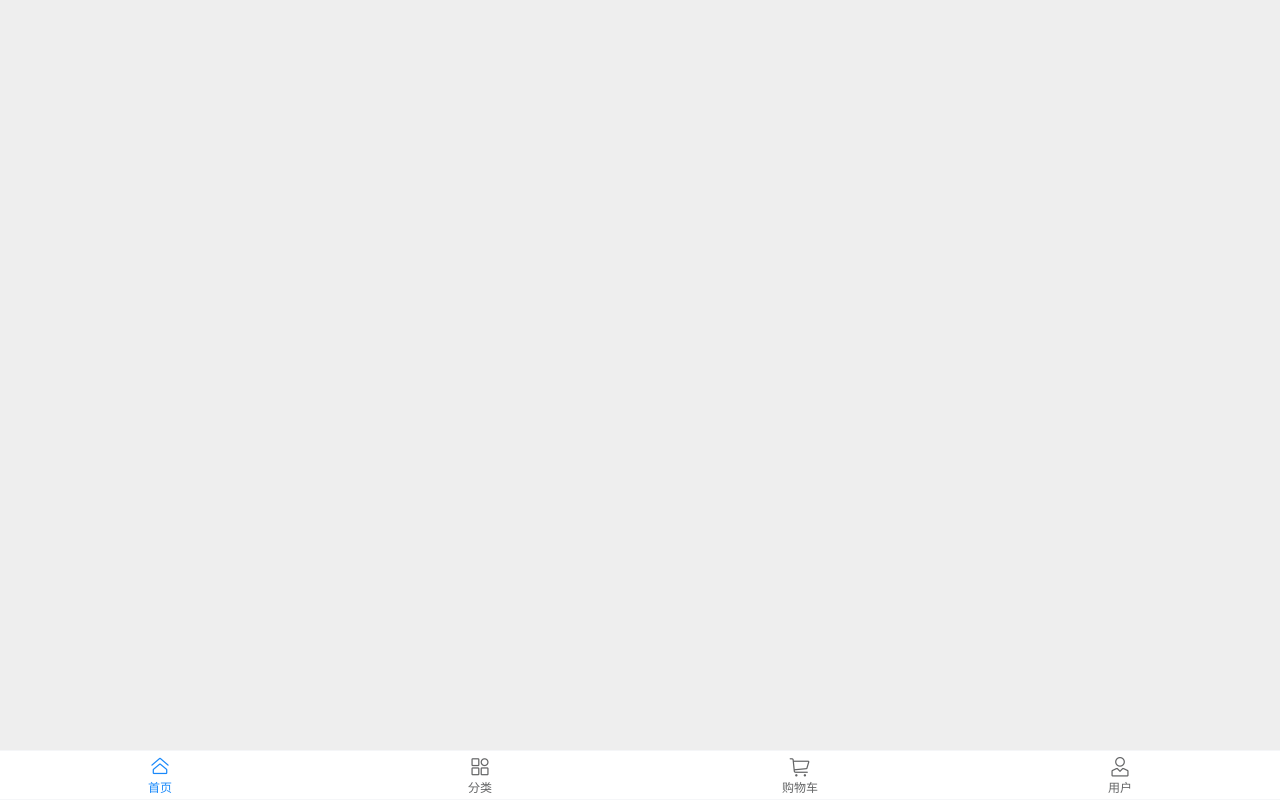
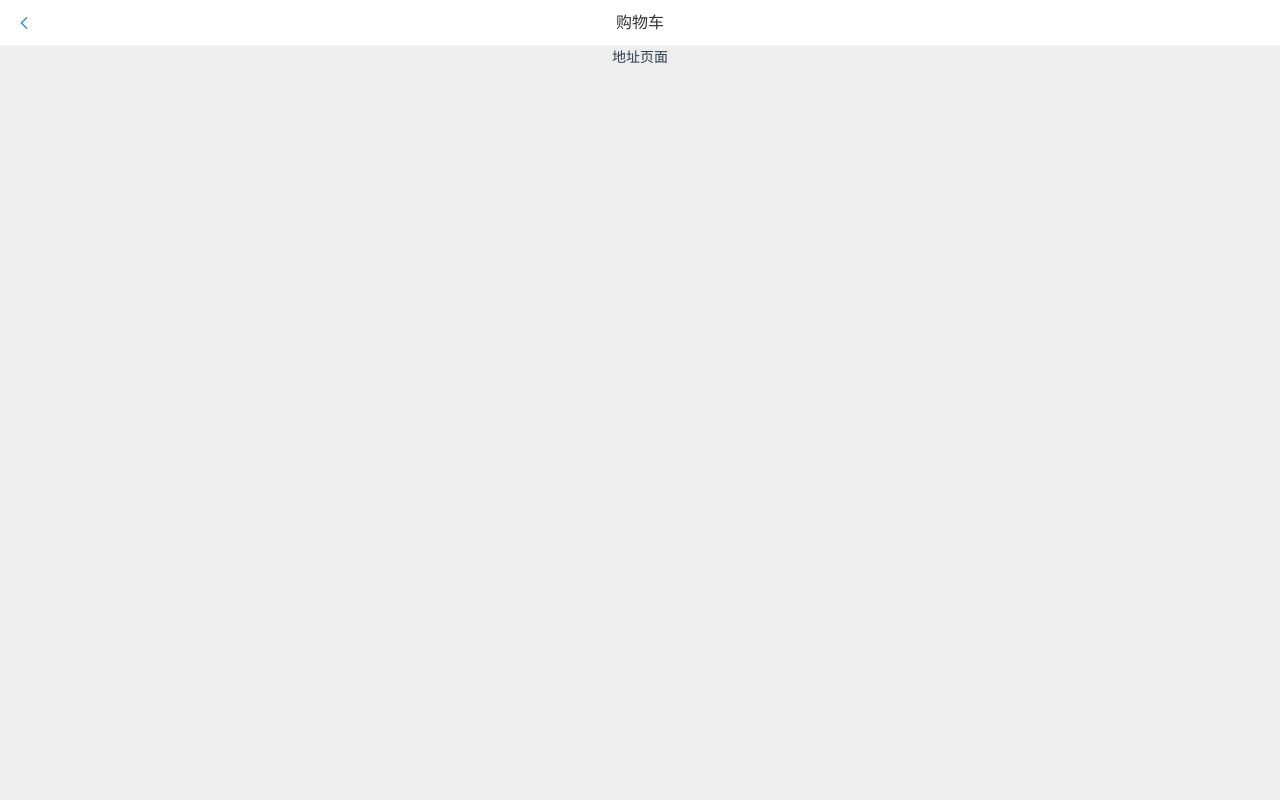
Before and after one commit to meilin520/vue2-typescript, a Vue app: page /address-list-view in a window 1280 px wide. Built offline with nearby package versions, Linux system fonts and the light colour scheme.

Commit message:
添加地址列表

```diff
--- a/src/router/index.ts
+++ b/src/router/index.ts
@@ -48,6 +48,14 @@ const routes: RouteConfig[] = [
     component: () => import('../views/ShopCartView.vue'),
   },
   {
+    path: '/address-list-view',
+    name: 'AddressListView',
+    meta: {
+      switch: false,
+    },
+    component: () => import('../views/AddressListView.vue'),
+  },
+  {
     path: '/user-view',
     name: 'UserView',
     meta: {
--- /dev/null
+++ b/src/views/AddressListView.vue
@@ -0,0 +1,26 @@
+<template>
+  <div class="address-list">
+    <the-header text="购物车" :left-arrow="true"/>
+    地址页面
+  </div>
+</template>
+
+<script lang="ts">
+import { Vue, Component } from 'vue-property-decorator';
+import { TheHeader } from '../components/layout/';
+
+@Component({
+  components: {
+    TheHeader,
+  },
+})
+export default class AddressListView extends Vue {
+  //
+}
+</script>
+
+<style lang="less" scoped>
+  .address-list {
+
+  }
+</style>
```
